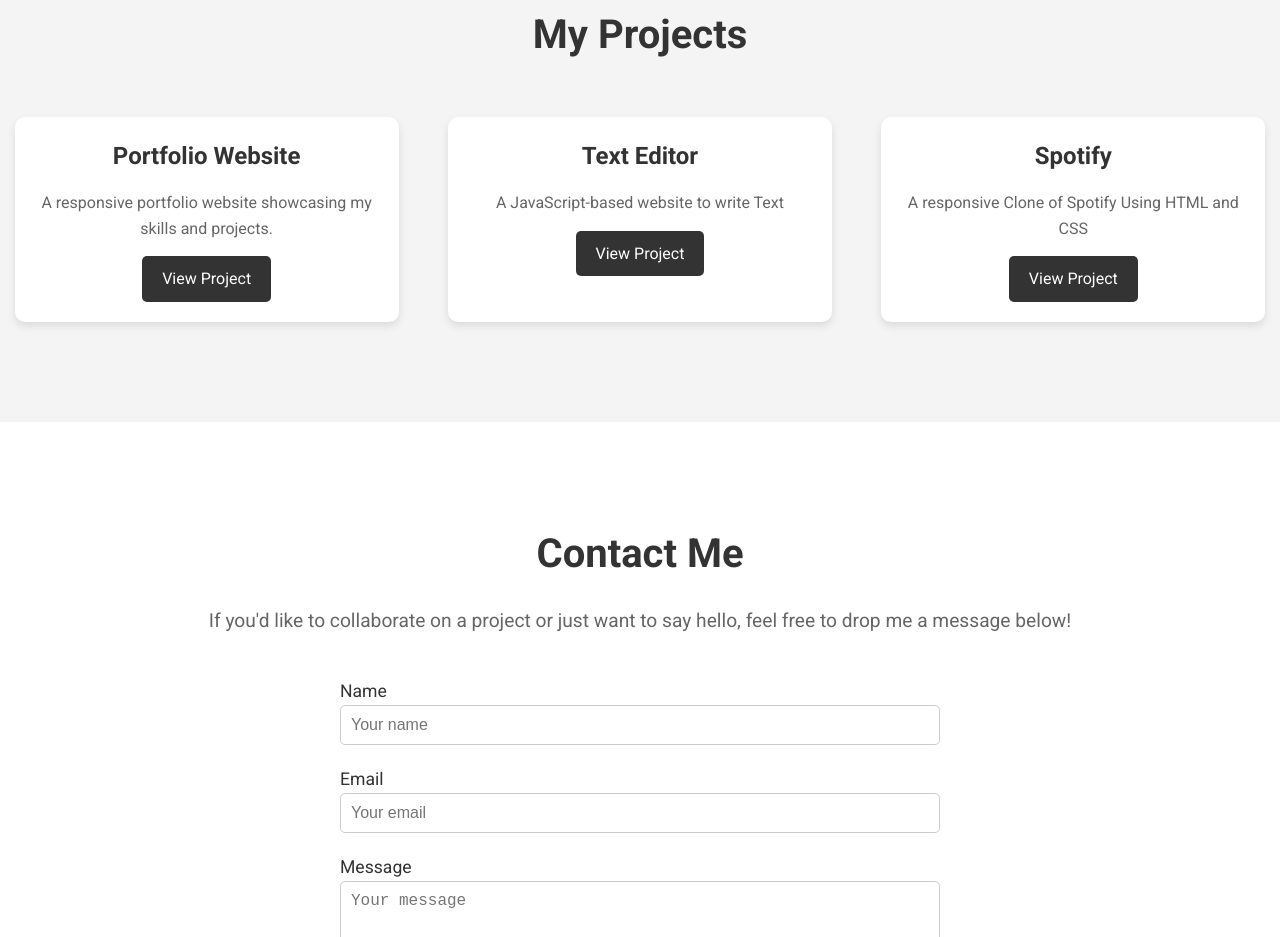
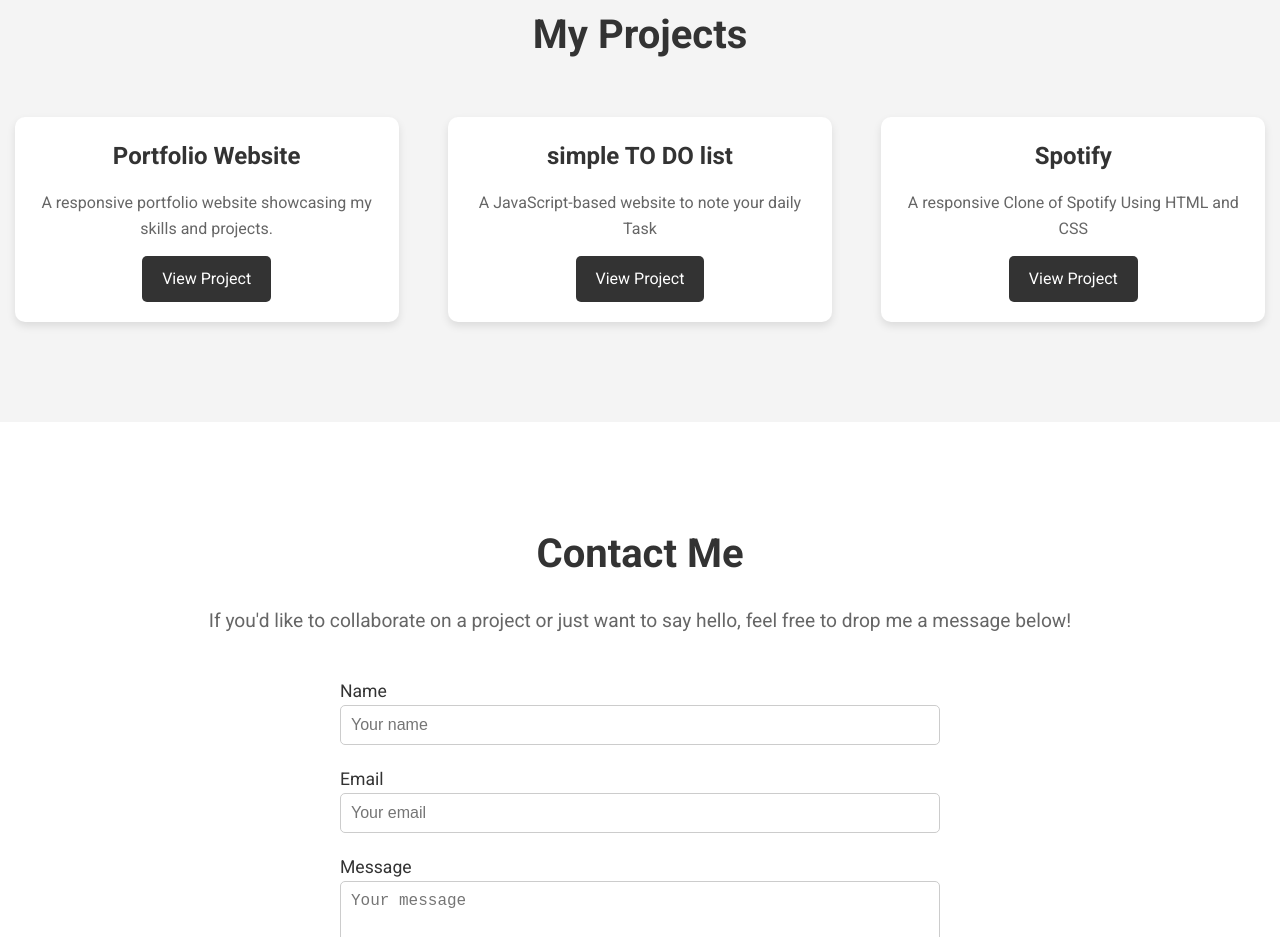
Before and after one commit to Mr-Hariom-Kumar/Resume, a plain HTML site: page index.html in a window 1280 px wide. Shown: the part 2589-3526 px from the top of the page. Drawn offline with Linux system fonts and the light colour scheme.

Commit message:
Update index.html

```diff
--- a/index.html
+++ b/index.html
@@ -119,8 +119,8 @@
             </div>
             <!-- Project 2 -->
             <div class="project-card">
-                <h3>Text Editor</h3>
-                <p>A JavaScript-based website to write Text</p>
+                <h3>simple TO DO list</h3>
+                <p>A JavaScript-based website to note your daily Task</p>
                 <a href="#" target="_blank" class="btn">View Project</a>
             </div>
             <!-- Project 3 -->
```
